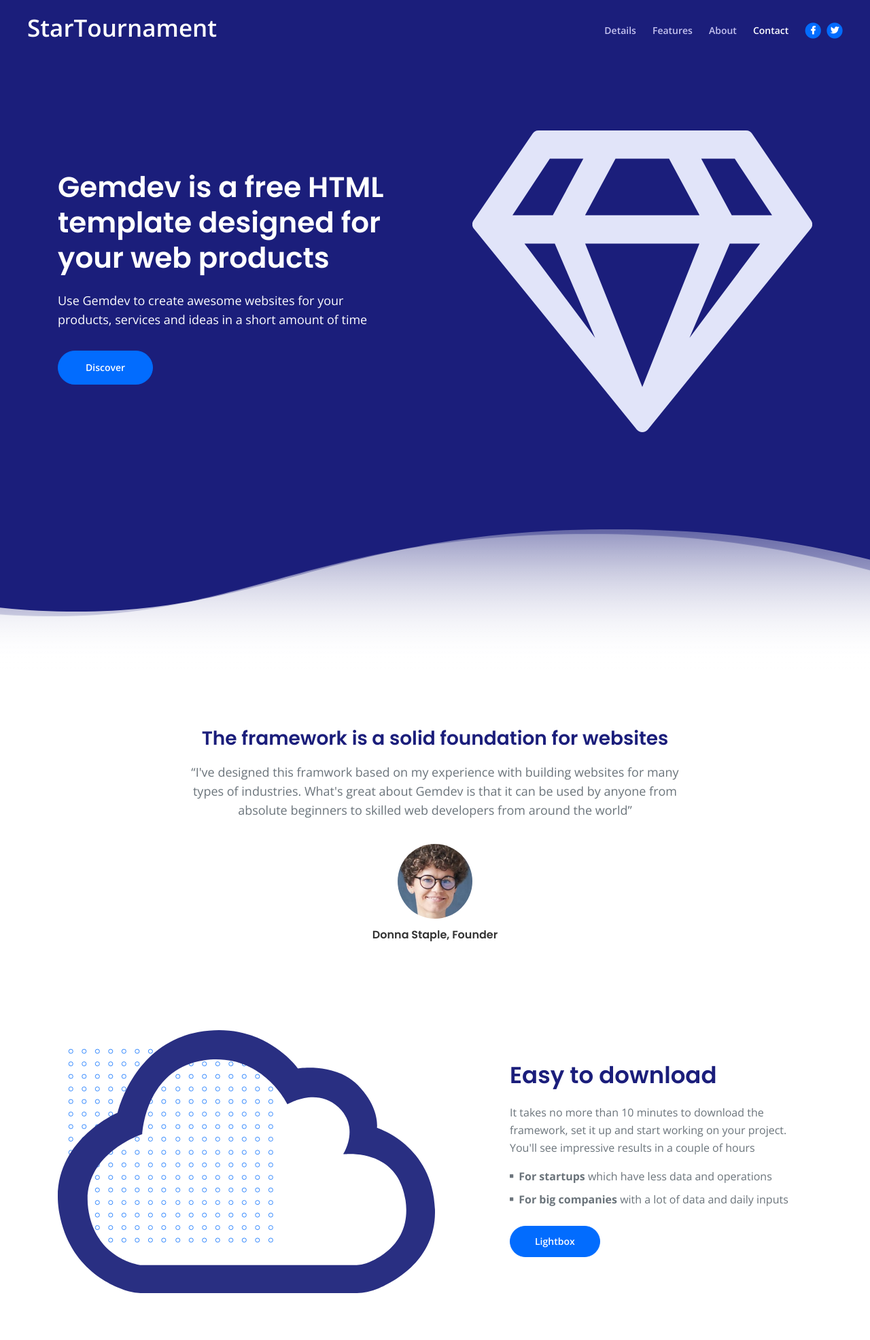
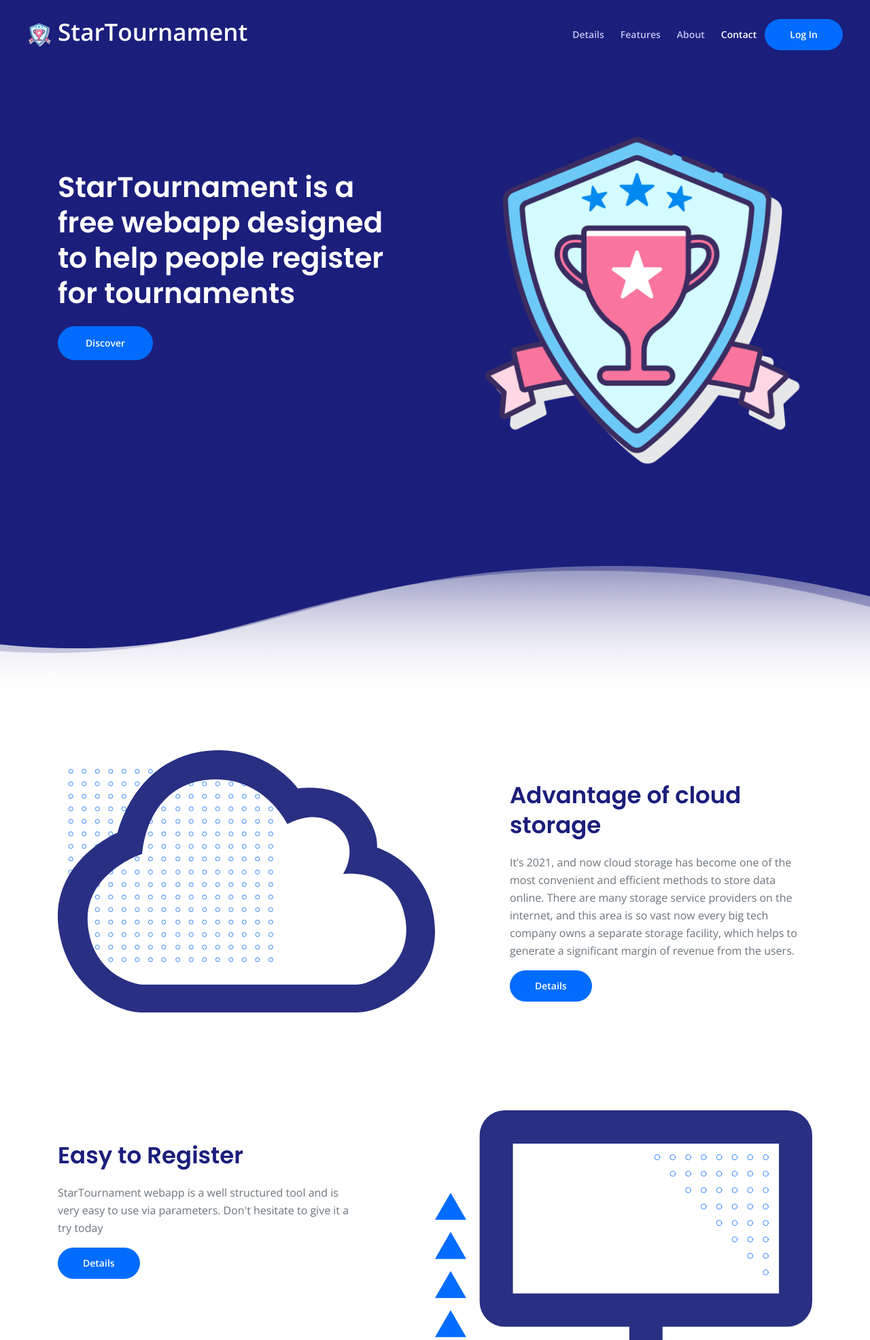
Before and after one commit to Princeyyyy/IS-Project, a PHP site: page / in a window 1280 px wide. Shown: the top 1972 px of the page at 68% size. Run offline with PHP 8.4, Linux system fonts and the light colour scheme.

Commit message:
finished v2 of the landing page

```diff
--- a/css/styles.css
+++ b/css/styles.css
@@ -659,38 +657,6 @@ input[type='checkbox'] {
 /*********************/
 
 
-/*     Statement     */
-
-
-/*********************/
-
-.basic-1 {
-    padding-top: 2rem;
-    padding-bottom: 3.75rem;
-}
-
-.basic-1 .text-container {
-    text-align: center;
-}
-
-.basic-1 h3 {
-    margin-bottom: 1rem;
-}
-
-.basic-1 .p-large {
-    margin-bottom: 2.25rem;
-}
-
-.basic-1 img {
-    width: 110px;
-    margin-bottom: 0.75rem;
-    border-radius: 50%;
-}
-
-
-/*********************/
-
-
 /*     Details 1     */
 
 
@@ -1248,19 +1274,12 @@ a:hover.back-to-top {
         text-align: left;
     }
     /* end of header */
-    /* Statement */
-    .basic-1 .text-container {
-        width: 760px;
-        margin-right: auto;
-        margin-left: auto;
-    }
-    /* end of statement */
     /* Details 1 */
     .basic-2 .image-container {
         margin-bottom: 0;
     }
     /* end of details 1 */
-    /* Details Lightbox */
+    /* Details Lightbox - 1 */
     .lightbox-basic {
         padding: 3rem 3rem;
     }
--- a/index.html
+++ b/index.html
@@ -18,7 +18,7 @@
     <link href="css/styles.css" rel="stylesheet">
 
     <!-- Favicon  -->
-    <link rel="icon" href="images/favicon.png">
+    <link rel="icon" href="images/tournament.png">
 </head>
 
 <body data-spy="scroll" data-target=".fixed-top">
@@ -31,7 +31,9 @@
             <!-- <a class="navbar-brand logo-text page-scroll" href="index.html">Gemdev</a> -->
 
             <!-- Image Logo -->
-            <div class="logo"><a href="index.html">Star<span>Tournament</span></a></div>
+            <div class="logo">
+                <a href="index.html"><img src="images/resize.png" alt="Alternative"> Star<span>Tournament</span></a>
+            </div>
 
             <button class="navbar-toggler p-0 border-0" type="button" data-toggle="offcanvas">
                 <span class="navbar-toggler-icon"></span>
@@ -52,20 +54,8 @@
                         <a class="nav-link page-scroll" href="#contact">Contact</a>
                     </li>
                 </ul>
-                <span class="nav-item social-icons">
-                    <span class="fa-stack">
-                        <a href="#your-link">
-                            <i class="fas fa-circle fa-stack-2x"></i>
-                            <i class="fab fa-facebook-f fa-stack-1x"></i>
-                        </a>
-                    </span>
-                <span class="fa-stack">
-                        <a href="#your-link">
-                            <i class="fas fa-circle fa-stack-2x"></i>
-                            <i class="fab fa-twitter fa-stack-1x"></i>
-                        </a>
-                    </span>
-                </span>
+
+                <a class="btn-solid-reg popup-with-move-anim" href="#details-lightbox">Log In</a>
             </div>
             <!-- end of navbar-collapse -->
         </div>
@@ -85,16 +75,15 @@
             <div class="row">
                 <div class="col-lg-6">
                     <div class="text-container">
-                        <h1 class="h1-large">Gemdev is a free HTML template designed for your web products</h1>
-                        <p class="p-large">Use Gemdev to create awesome websites for your products, services and ideas in a short amount of time</p>
-                        <a class="btn-solid-lg page-scroll" href="#statement">Discover</a>
+                        <h1 class="h1-large">StarTournament is a free webapp designed to help people register for tournaments</h1>
+                        <a class="btn-solid-lg page-scroll" href="#details">Discover</a>
                     </div>
                     <!-- end of text-container -->
                 </div>
                 <!-- end of col -->
                 <div class="col-lg-6">
                     <div class="image-container">
-                        <img class="img-fluid" src="images/header-gem.svg" alt="alternative">
+                        <img class="img-fluid" src="images/tournament.png" alt="alternative">
                     </div>
                     <!-- end of image-container -->
                 </div>
@@ -105,31 +94,6 @@
         <!-- end of container -->
     </div>
     <!-- end of header -->
-
-
-    <!-- Statement -->
-    <div id="statement" class="basic-1">
-        <div class="container">
-            <div class="row">
-                <div class="col-lg-12">
-                    <div class="text-container">
-                        <h3>The framework is a solid foundation for websites</h3>
-                        <p class="p-large">“I've designed this framwork based on my experience with building websites for many types of industries. What's great about Gemdev is that it can be used by anyone from absolute beginners to skilled web developers from around the
-                            world”
-                        </p>
-                        <img src="images/statement.jpg" alt="alternative">
-                        <h6>Donna Staple, Founder</h6>
-                    </div>
-                    <!-- end of text-container -->
-                </div>
-                <!-- end of col -->
-            </div>
-            <!-- end of row -->
-        </div>
-        <!-- end of container -->
-    </div>
-    <!-- end of basic-1 -->
-    <!-- end of statement -->
 
 
     <!-- Details 1 -->
@@ -145,19 +109,11 @@
                 <!-- end of col -->
                 <div class="col-lg-6 col-xl-5">
                     <div class="text-container">
-                        <h2>Easy to download</h2>
-                        <p>It takes no more than 10 minutes to download the framework, set it up and start working on your project. You'll see impressive results in a couple of hours</p>
-                        <ul class="list-unstyled li-space-lg">
-                            <li class="media">
-                                <i class="fas fa-square"></i>
-                                <div class="media-body"><strong>For startups</strong> which have less data and operations</div>
-                            </li>
-                            <li class="media">
-                                <i class="fas fa-square"></i>
-                                <div class="media-body"><strong>For big companies</strong> with a lot of data and daily inputs</div>
-                            </li>
-                        </ul>
-                        <a class="btn-solid-reg popup-with-move-anim" href="#details-lightbox">Lightbox</a>
+                        <h2>Advantage of cloud storage</h2>
+                        <p>It’s 2021, and now cloud storage has become one of the most convenient and efficient methods to store data online. There are many storage service providers on the internet, and this area is so vast now every big tech company owns
+                            a separate storage facility, which helps to generate a significant margin of revenue from the users.</p>
+
+                        <a class="btn-solid-reg popup-with-move-anim" href="#details-lightbox">Details</a>
                     </div>
                     <!-- end of text-container -->
                 </div>
@@ -171,44 +127,41 @@
     <!-- end of details 1 -->
 
 
-    <!-- Details Lightbox -->
-    <!-- Lightbox -->
+    <!-- Details Lightbox-1 -->
+    <!-- Lightbox-1 -->
     <div id="details-lightbox" class="lightbox-basic zoom-anim-dialog mfp-hide">
         <div class="row">
             <button title="Close (Esc)" type="button" class="mfp-close x-button">×</button>
             <div class="col-lg-8">
                 <div class="image-container">
-                    <img class="img-fluid" src="images/details-lightbox.jpg" alt="alternative">
+                    <img class="img-fluid" src="images/cloud.png" alt="alternative">
                 </div>
                 <!-- end of image-container -->
             </div>
             <!-- end of col -->
             <div class="col-lg-4">
-                <h3>Goals Setting</h3>
+                <h3>Cloud Storage</h3>
                 <hr>
-                <p>The app can easily help you track your personal development evolution if you take the time to set it up.</p>
-                <h4>User Feedback</h4>
-                <p>This is a great app which can help you save time and make your live easier. And it will help improve your productivity.</p>
+                <p>In cloud storing, the user, rather than saving the data at local storage or hard disk, stores data somewhere at the remote location, which can be accessed using internet service. There are various cloud storage service providers who sell
+                    storage services for different ranges.</p>
+                <h4>Advantages</h4>
+                <p>Some key advantages of cloud storage include:</p>
                 <ul class="list-unstyled li-space-lg">
                     <li class="media">
                         <i class="fas fa-check"></i>
-                        <div class="media-body">Splash screen panel</div>
+                        <div class="media-body">Usability and accessibility</div>
                     </li>
                     <li class="media">
                         <i class="fas fa-check"></i>
-                        <div class="media-body">Statistics graph report</div>
+                        <div class="media-body">Security</div>
                     </li>
                     <li class="media">
                         <i class="fas fa-check"></i>
-                        <div class="media-body">Events calendar layout</div>
+                        <div class="media-body">Convenient</div>
                     </li>
                     <li class="media">
                         <i class="fas fa-check"></i>
-                        <div class="media-body">Location details screen</div>
-                    </li>
-                    <li class="media">
-                        <i class="fas fa-check"></i>
-                        <div class="media-body">Onboarding steps interface</div>
+                        <div class="media-body">Cost-efficient</div>
                     </li>
                 </ul>
                 <a class="btn-solid-reg mfp-close page-scroll" href="#contact">Contact Us</a> <button class="btn-outline-reg mfp-close as-button" type="button">Back</button>
@@ -228,19 +181,9 @@
             <div class="row">
                 <div class="col-lg-6 col-xl-5">
                     <div class="text-container">
-                        <h2>Simple to setup</h2>
-                        <p>Gemdev is a well structured package and very easy to setup via parameters. You can get it up and running with basic coding skills. Don't hesitate to give it a try today</p>
-                        <ul class="list-unstyled li-space-lg">
-                            <li class="media">
-                                <i class="fas fa-square"></i>
-                                <div class="media-body"><strong>For designers</strong> which have less data and operations</div>
-                            </li>
-                            <li class="media">
-                                <i class="fas fa-square"></i>
-                                <div class="media-body"><strong>For developers</strong> with a lot of data and daily inputs</div>
-                            </li>
-                        </ul>
-                        <a class="btn-solid-reg" href="#your-link">Details</a>
+                        <h2>Easy to Register</h2>
+                        <p>StarTournament webapp is a well structured tool and is very easy to use via parameters. Don't hesitate to give it a try today</p>
+                        <a class="btn-solid-reg popup-with-move-anim" href="#details-lightbox2">Details</a>
                     </div>
                     <!-- end of text-container -->
                 </div>
@@ -260,6 +203,54 @@
     <!-- end of basic-3 -->
     <!-- end of details 2 -->
 
+    <!-- Details Lightbox-2 -->
+    <!-- Lightbox-2 -->
+    <div id="details-lightbox2" class="lightbox-basic2 zoom-anim-dialog mfp-hide">
+        <div class="row">
+            <button title="Close (Esc)" type="button" class="mfp-close x-button">×</button>
+            <div class="col-lg-8">
+                <div class="image-container">
+                    <img class="img-fluid" src="images/registration.png" alt="alternative">
+                </div>
+                <!-- end of image-container -->
+            </div>
+            <!-- end of col -->
+            <div class="col-lg-4">
+                <h3>Online Registration</h3>
+                <hr>
+                <p>Online registration not only improves efficiencies and eliminates unnecessary paperwork, it also maximises participation and improves marketing capabilities while allowing participants to sign up when and where it is most convenient for
+                    them from any Internet-enabled computer.
+                </p>
+                <h4>Advantages</h4>
+                <p>Some key advantages of online registration include:</p>
+                <ul class="list-unstyled li-space-lg">
+                    <li class="media">
+                        <i class="fas fa-check"></i>
+                        <div class="media-body">Save time</div>
+                    </li>
+                    <li class="media">
+                        <i class="fas fa-check"></i>
+                        <div class="media-body">Online registration systems are secure</div>
+                    </li>
+                    <li class="media">
+                        <i class="fas fa-check"></i>
+                        <div class="media-body">Immediate confirmation</div>
+                    </li>
+                    <li class="media">
+                        <i class="fas fa-check"></i>
+                        <div class="media-body">Easy to stay updated</div>
+                    </li>
+                </ul>
+                <a class="btn-solid-reg mfp-close page-scroll" href="#contact">Contact Us</a> <button class="btn-outline-reg mfp-close as-button" type="button">Back</button>
+            </div>
+            <!-- end of col -->
+        </div>
+        <!-- end of row -->
+    </div>
+    <!-- end of lightbox-basic -->
+    <!-- end of lightbox -->
+    <!-- end of details lightbox -->
+
 
     <!-- Features -->
     <div id="features" class="basic-4">
@@ -269,7 +260,7 @@
                     <div class="text-box bg-gray">
                         <i class="fas fa-rocket"></i>
                         <h4>Web framework</h4>
-                        <p>Gemdev is a young and popular web framework designed to help users build websites and web apps in half the time it would take without it</p>
+                        <p>This means that the webapp can easily be accessed from anywhere. As long as you have a device in hand,you can view the webapp.</p>
                     </div>
                     <!-- end of text-box -->
                 </div>
@@ -277,7 +268,7 @@
                 <div class="col-lg-4">
                     <div class="text-box bg-gray">
                         <i class="fas fa-images"></i>
-                        <h4>Unlimited components</h4>
+                        <h4>Tournament Availability</h4>
                         <p>Browse the enormous component collection and find the right parts for your online project. Cards, lists, image sliders, everything you need</p>
                     </div>
                     <!-- end of text-box -->
@@ -298,8 +289,8 @@
                 <div class="col-lg-4">
                     <div class="text-box bg-gray">
                         <i class="fas fa-cog"></i>
-                        <h4>Simple to setup</h4>
-                        <p>With basic coding skills you can configure Gemdev down to the smallest detail. No more tutorials or browsing through knowledge bases</p>
+                        <h4>Simple setup</h4>
+                        <p>Navigating through the website is very easy making it stress-free as you navigate trying to fing things.</p>
                     </div>
                     <!-- end of text-box -->
                 </div>
@@ -317,7 +308,7 @@
                     <div class="text-box bg-gray">
                         <i class="fas fa-award"></i>
                         <h4>Great results</h4>
-                        <p>A lot of users have sent us positive feedback about the framework. That means we are on to something good here so we'll keep improving it</p>
+                        <p>Users have sent us positive feedback about the framework. That means we are on to something good here so we'll keep improving it</p>
                     </div>
                     <!-- end of text-box -->
                 </div>
@@ -337,9 +328,9 @@
             <div class="row">
                 <div class="col-lg-4">
                     <div class="text-container">
-                        <h2>Award wining framework</h2>
-                        <p>Gemdev has been used in thousand of popular web projects. The feedback has been great so we decided to keep working.</p>
-                        <p>Naturally we can't please everyone because it's not our objective to fit all styles. Our style is based on speed and performance.</p>
+                        <h2>Amazing works</h2>
+                        <p>StarTournament was created with you, our users first in mind.</p>
+                        <p>Naturally we can't please everyone because it's not our objective to fit all styles. Our style is based on speed, performance. and reliablity.</p>
                     </div>
                     <!-- end of text-container -->
                 </div>
@@ -353,11 +344,10 @@
                 <!-- end of col -->
                 <div class="col-lg-4">
                     <div class="text-container">
-                        <h2>Reasons to download</h2>
+                        <h2>Reasons to use</h2>
                         <ul class="list-unstyled li-space-lg">
-                            <li>1. Very easy to download with minimum number of clicks and no registration required</li>
-                            <li>2. Large pool of components for any part of the project from sliders to tabbed content</li>
-                            <li>3. Simple licensing for any type and any number of projects. Free MIT download</li>
+                            <li>1. Very easy to use with minimum number of clicks</li>
+                            <li>2. Large pool of tournaments available to coose from</li>
                         </ul>
                     </div>
                     <!-- end of text-container -->
@@ -372,76 +362,13 @@
     <!-- end of about -->
 
 
-    <!-- Statistics -->
-    <div class="counter">
-        <div class="container">
-            <div class="row">
-                <div class="col-lg-12">
-
-                    <!-- Counter -->
-                    <div id="counter">
-                        <div class="cell">
-                            <div class="counter-value number-count" data-count="231">1</div>
-                            <p class="counter-info">Happy Users</p>
-                        </div>
-                        <div class="cell">
-                            <div class="counter-value number-count" data-count="385">1</div>
-                            <p class="counter-info">Issues Solved</p>
-                        </div>
-                        <div class="cell">
-                            <div class="counter-value number-count" data-count="159">1</div>
-                            <p class="counter-info">Good Reviews</p>
-                        </div>
-                        <div class="cell">
-                            <div class="counter-value number-count" data-count="127">1</div>
-                            <p class="counter-info">Case Studies</p>
-                        </div>
-                        <div class="cell">
-                            <div class="counter-value number-count" data-count="211">1</div>
-                            <p class="counter-info">Orders Received</p>
-                        </div>
-                    </div>
-                    <!-- end of counter -->
-
-                </div>
-                <!-- end of col -->
-            </div>
-            <!-- end of row -->
-        </div>
-        <!-- end of container -->
-    </div>
-    <!-- end of counter -->
-    <!-- end of statistics -->
-
-
-    <!-- Invitation -->
-    <div class="basic-6">
-        <div class="container">
-            <div class="row">
-                <div class="col-lg-12">
-                    <div class="text-container bg-gray">
-                        <h4>Gemdev is a well established web development framework dedicated to creatives and makers</h4>
-                        <a class="btn-solid-lg" href="#your-link">Details</a>
-                    </div>
-                    <!-- end of text-container -->
-                </div>
-                <!-- end of col -->
-            </div>
-            <!-- end of row -->
-        </div>
-        <!-- end of container -->
-    </div>
-    <!-- end of basic-6 -->
-    <!-- end of invitation -->
-
-
     <!-- Contact -->
     <div id="contact" class="form-1">
         <div class="container">
             <div class="row">
                 <div class="col-lg-12">
                     <h2 class="h2-heading">Contact details</h2>
-                    <p class="p-heading">Don't hesitate to send your questions through the contact form or <a class="blue no-line" href="mailto:contact@gemdev.com">contact@gemdev.com</a></p>
+                    <p class="p-heading">Don't hesitate to send your questions through the contact form or <a class="blue no-line" href="mailto:tournamentstar2021@gmail.com">contact@tournamentstar2021.com</a></p>
                 </div>
                 <!-- end of col -->
             </div>
```
Also changed, not shown: other parts of css/styles.css (+131 -78 lines), images/cloud.png (added), images/details-lightbox.jpg (deleted), images/favicon.png (deleted), images/registration.png (added), images/resize.png (added), images/statement.jpg (deleted), images/tournament.png (added).
